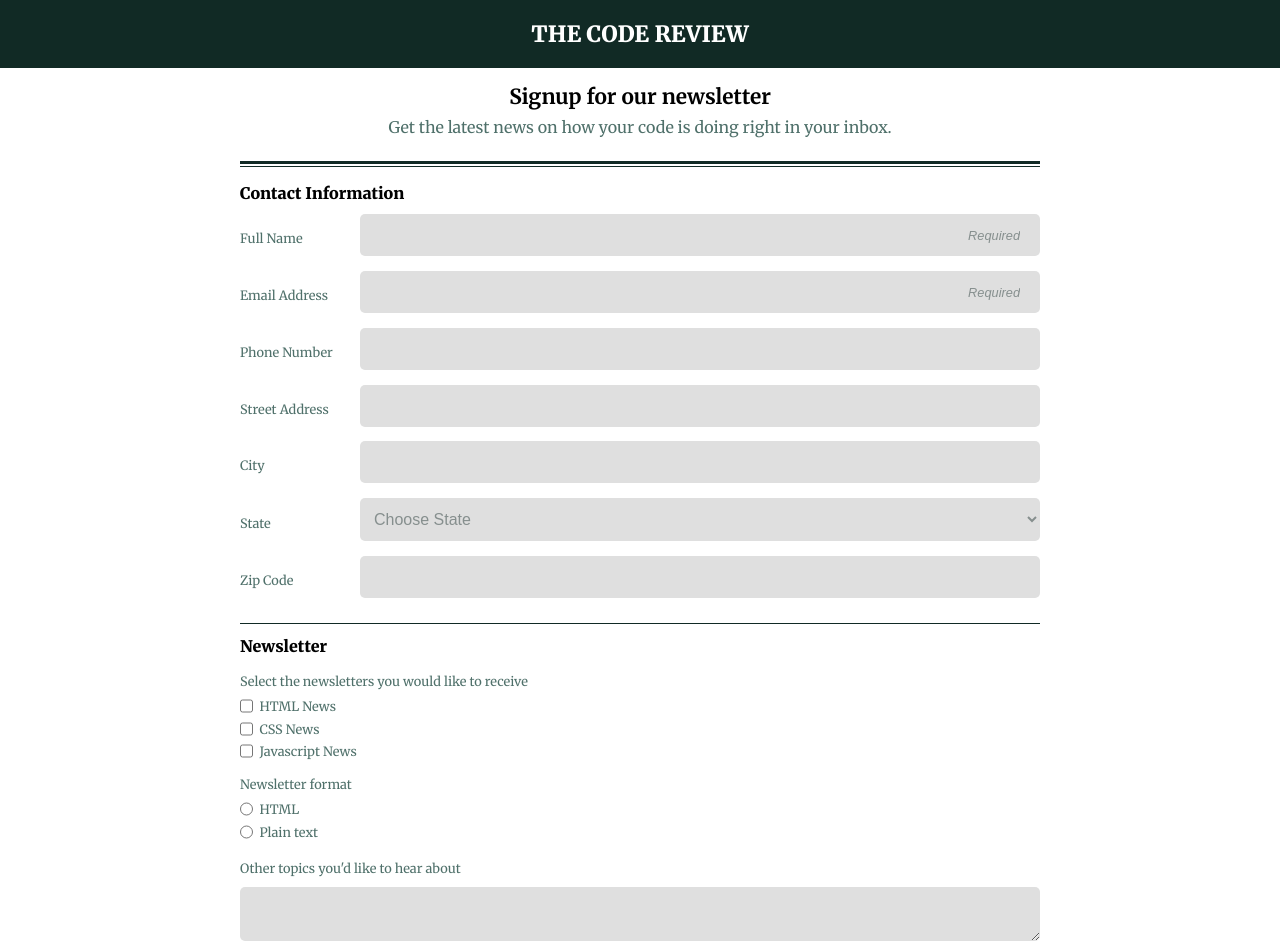
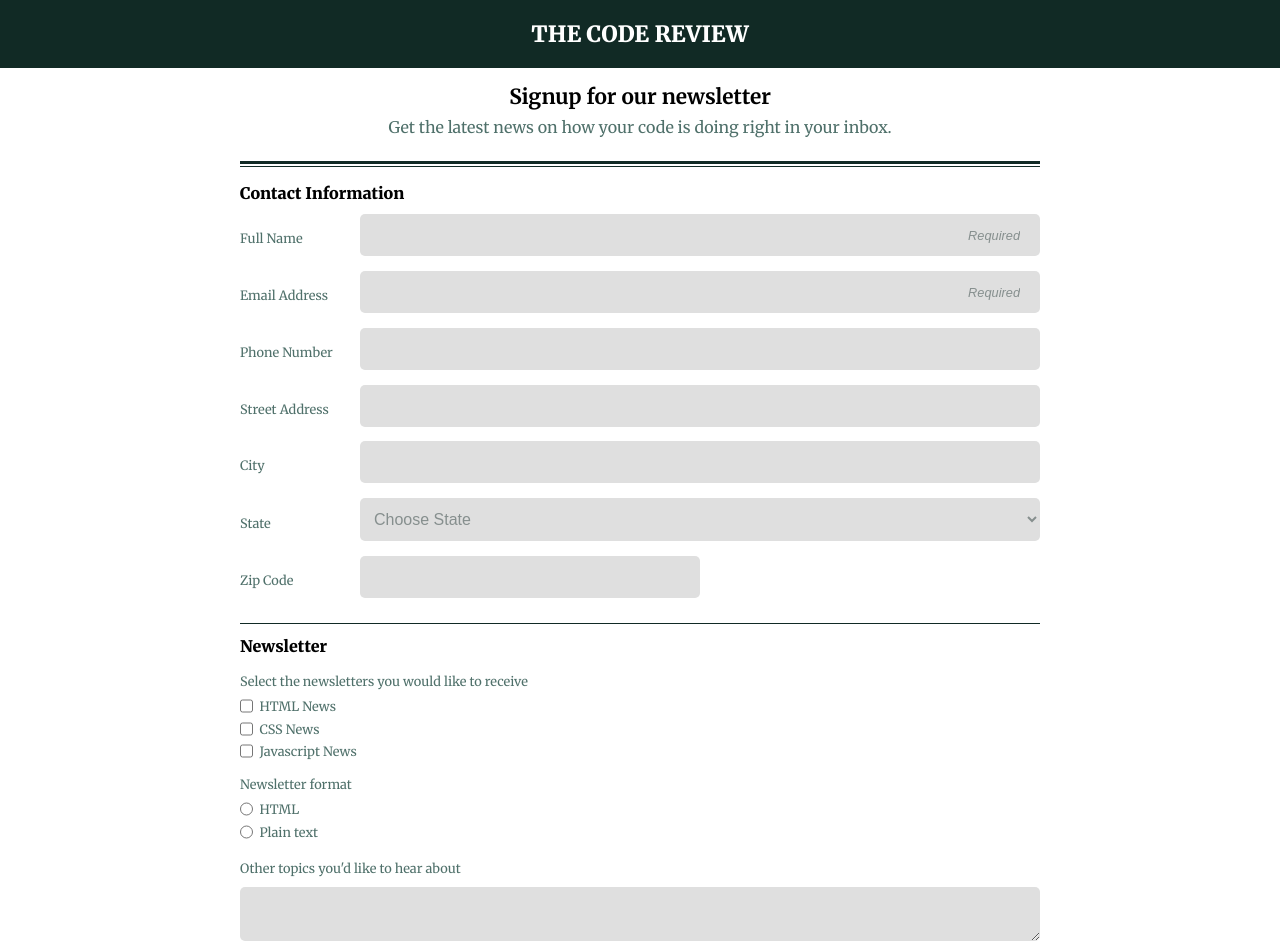
Before and after one commit to Danny-Devs/Unit3_project, a plain HTML site: page index.html in a window 1280 px wide. Shown: the top 949 px of the page. Drawn offline with Linux system fonts and the light colour scheme.

Commit message:
fix errors from feedback

```diff
--- a/index.html
+++ b/index.html
@@ -35,6 +35,7 @@
                 id="name"
                 name="user_name"
                 placeholder="Required"
+                class="wide"
               />
             </div>
 
@@ -45,27 +46,31 @@
                 id="mail"
                 name="user_email"
                 placeholder="Required"
+                class="wide"
               />
             </div>
 
             <div class="form-item">
               <label for="phone">Phone Number</label>
-              <input type="tel" id="phone" name="user_number" />
+              <input type="tel" id="phone" name="user_number" class="wide"
+              />
             </div>
 
             <div class="form-item">
               <label for="address">Street Address</label>
-              <input type="text" id="address" name="user_address" />
+              <input type="text" id="address" name="user_address" class="wide"
+              />
             </div>
 
             <div class="form-item">
               <label for="city">City</label>
-              <input type="text" id="city" name="user_city" />
+              <input type="text" id="city" name="user_city" class="wide"
+              />
             </div>
 
             <div class="form-item">
               <label for="state">State</label>
-              <select id="state" class="light">
+              <select id="state" class="light" name="user_state">
                 <option value="">Choose State</option>
                 <option value="al">Alabama</option>
                 <option value="ca">California</option>
@@ -76,7 +81,7 @@
 
             <div class="form-item">
               <label for="zip">Zip Code</label>
-              <input type="tel" id="zip" name="user_zip" class="zip-input"/>
+              <input type="text" id="zip" name="user_zip" class="zip-input"/>
             </div>
           </fieldset>
 
--- a/style.css
+++ b/style.css
@@ -87,7 +87,7 @@ Other elements
 }
 
 .zip-input {
-  width: 40%;
+  width: 25%;
 }
 
 /* ============================
@@ -155,7 +155,7 @@ input[type=text], input[type=tel], input[type=email] {
   font-size: 1em;
 }
 
-input[type=text]:focus, input[type=tel]:focus, input[type=email]:focus {
+input[type=text]:focus, input[type=tel]:focus, input[type=email]:focus, textarea:focus, select:focus {
   border-radius: 5px;
   box-shadow: inset 0 0 0 2px rgb(79, 112, 106);
 }
@@ -208,7 +208,11 @@ Media Queries
     width: 85%;
   }
 
-  input[type=text], input[type=tel], input[type=email] {
+  .wide {
     width: 85%;
   }
+
+  .zip-input {
+    width: 42.5%;
+  }
 }
```
